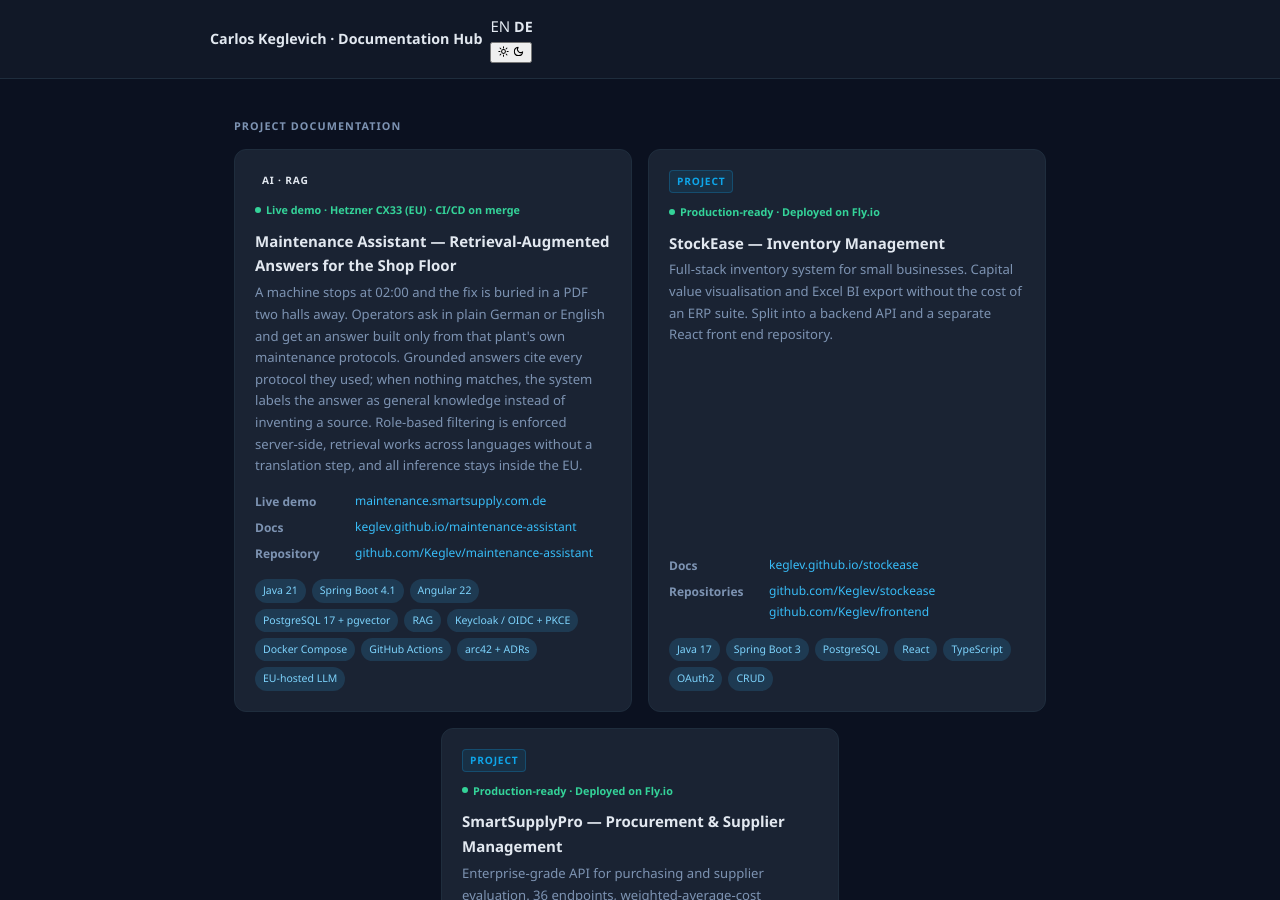
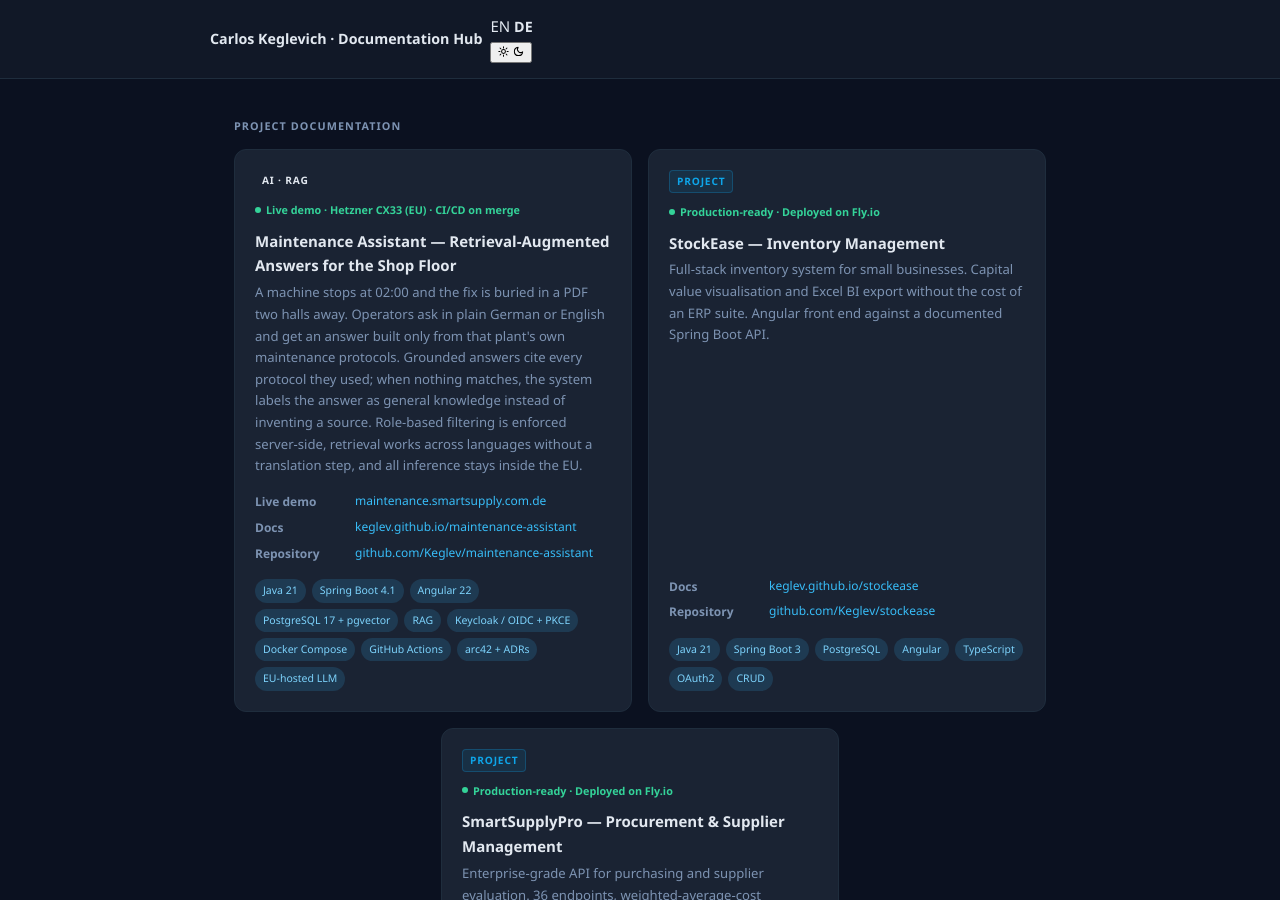
Before and after one commit to Keglev/keglev.github.io, a Jekyll site: the page built from index.md, in a window 1280 px wide and 900 px high, scrolled down 263 px. Built offline with Jekyll 4.4.1, drawn with Linux system fonts in a browser that asks for light colours.

Commit message:
fix(content): update StockEase to Java 21 + Angular and a single repository
The card described a project that no longer exists in that shape. The
front end is Angular, not React, and the backend runs on Java 21. The
second repository link pointed at Keglev/frontend, which is no longer part
of the project, so the card now shows a single repository and the label
falls back from the plural to the singular key.

Co-Authored-By: Claude Opus 5 (1M context) <noreply@anthropic.com>

```diff
--- a/_data/i18n.yml
+++ b/_data/i18n.yml
@@ -81,7 +81,7 @@ en:
   # ---- Project: StockEase -----------------------------------------------
   se.status: "Production-ready · Deployed on Fly.io"
   se.title: "StockEase — Inventory Management"
-  se.desc: "Full-stack inventory system for small businesses. Capital value visualisation and Excel BI export without the cost of an ERP suite. Split into a backend API and a separate React front end repository."
+  se.desc: "Full-stack inventory system for small businesses. Capital value visualisation and Excel BI export without the cost of an ERP suite. Angular front end against a documented Spring Boot API."
 
   # ---- Standards block ---------------------------------------------------
   standards.title: "Standards & conventions"
@@ -142,7 +142,7 @@ de:
   # ---- Projekt: StockEase -----------------------------------------------
   se.status: "Produktionsreif · Bereitgestellt auf Fly.io"
   se.title: "StockEase — Lagerverwaltung"
-  se.desc: "Full-Stack-Lagerverwaltung für kleine Betriebe. Visualisierung des gebundenen Kapitals und Excel-Export für Auswertungen, ohne die Kosten einer ERP-Suite. Aufgeteilt in ein Backend-API- und ein separates React-Frontend-Repository."
+  se.desc: "Full-Stack-Lagerverwaltung für kleine Betriebe. Visualisierung des gebundenen Kapitals und Excel-Export für Auswertungen, ohne die Kosten einer ERP-Suite. Angular-Oberfläche auf einer dokumentierten Spring-Boot-API."
 
   # ---- Standards ---------------------------------------------------------
   standards.title: "Standards und Konventionen"
--- a/_includes/page_body.html
+++ b/_includes/page_body.html
@@ -57,8 +57,7 @@
       desc_key="se.desc"
       docs_url="https://keglev.github.io/stockease/"
       repo_url="https://github.com/Keglev/stockease"
-      repo2_url="https://github.com/Keglev/frontend"
-      badges="Java 17, Spring Boot 3, PostgreSQL, React, TypeScript, OAuth2, CRUD"
+      badges="Java 21, Spring Boot 3, PostgreSQL, Angular, TypeScript, OAuth2, CRUD"
   -%}
 
   {%- include project_card.html
```
